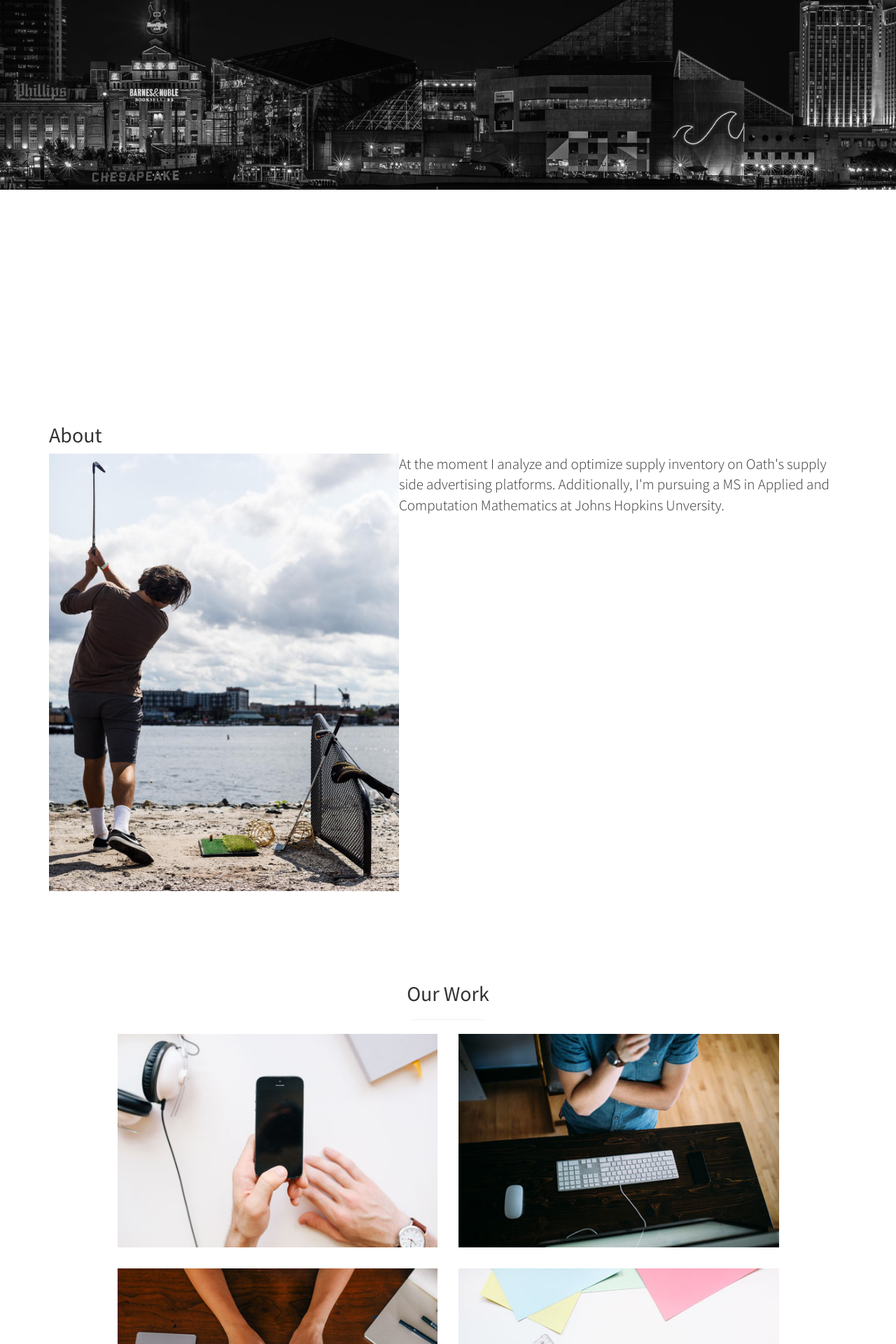
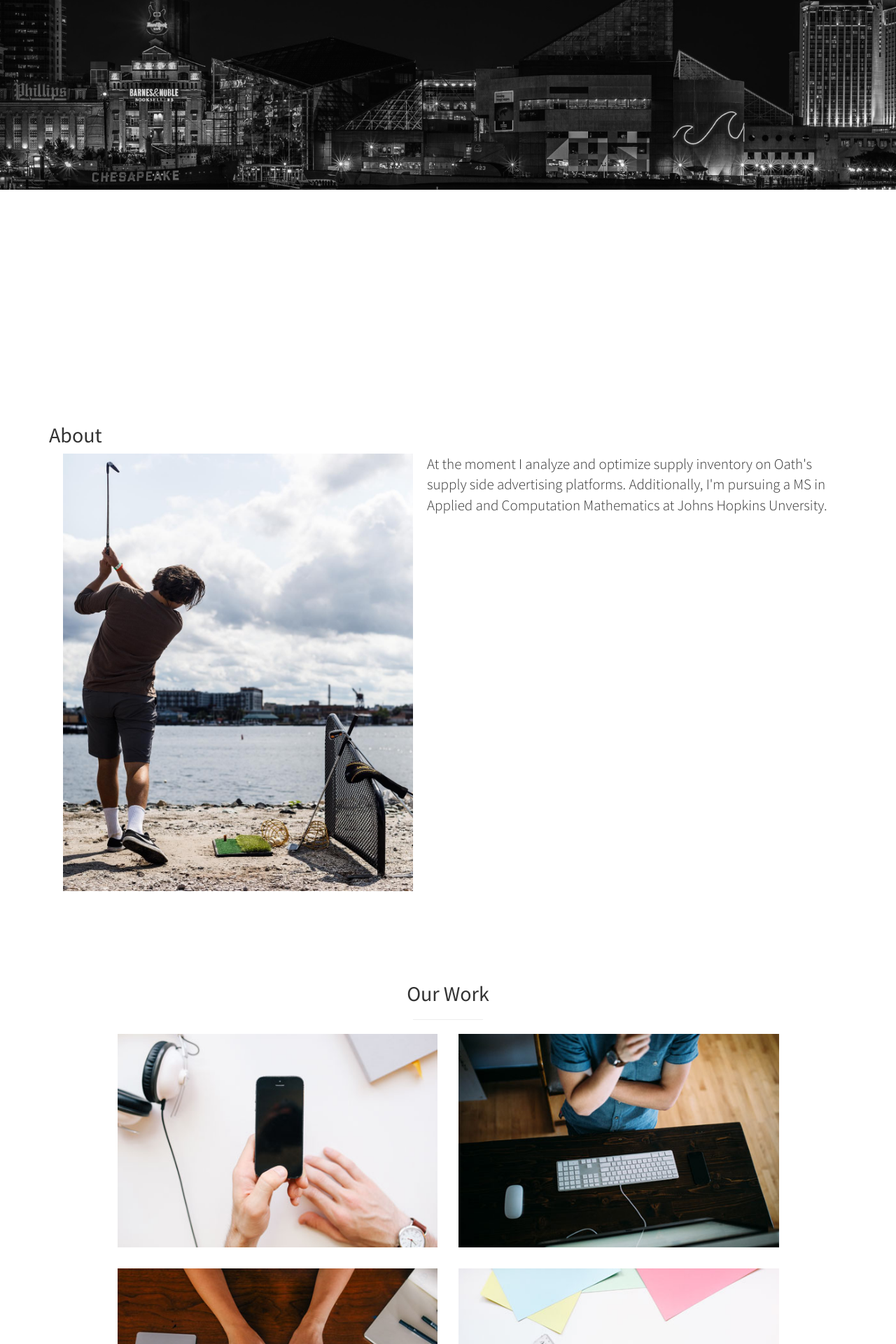
Before and after one commit to healyt22/healyt22.github.io, a Jekyll site: the page built from index.html, in a window 1280 px wide. Shown: the part 565-2485 px from the top of the page at 70% size. Built offline with Jekyll 4.4.1, drawn with Linux system fonts in a browser that asks for light colours.

Commit message:
messin with stuff

```diff
--- a/_includes/about.html
+++ b/_includes/about.html
@@ -3,7 +3,7 @@
     <div class="row">
       <div class="col-lg-12 text-left">
         <h2>About</h2>
-        <p style="float: left;"><img src="../img/golf.jpg" style="max-width: 500px" margin-right="20px"></p>
+        <p style="float: left;"><img src="../img/golf.jpg" style="max-width: 500px" hspace="20"></p>
         <p class="lead">At the moment I analyze and optimize supply inventory on Oath's supply side advertising platforms.
           Additionally, I'm pursuing a MS in Applied and Computation Mathematics at Johns Hopkins Unversity.</p>
       </div>
```
